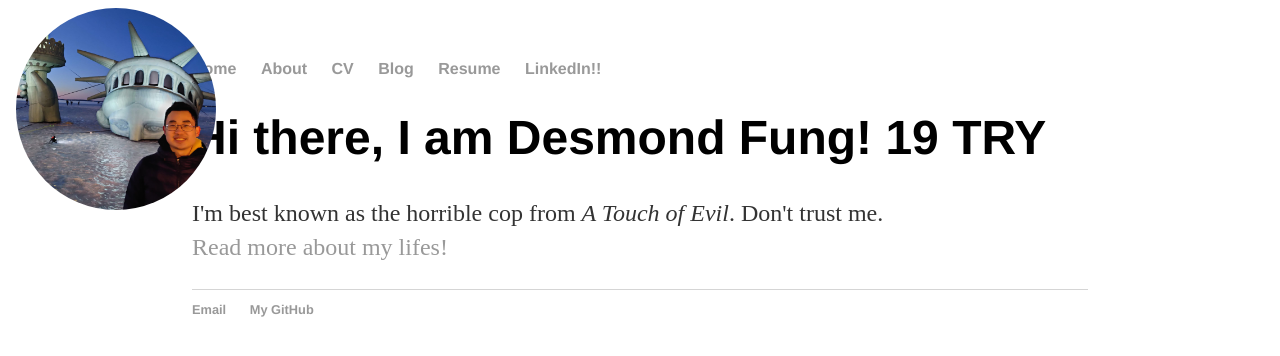
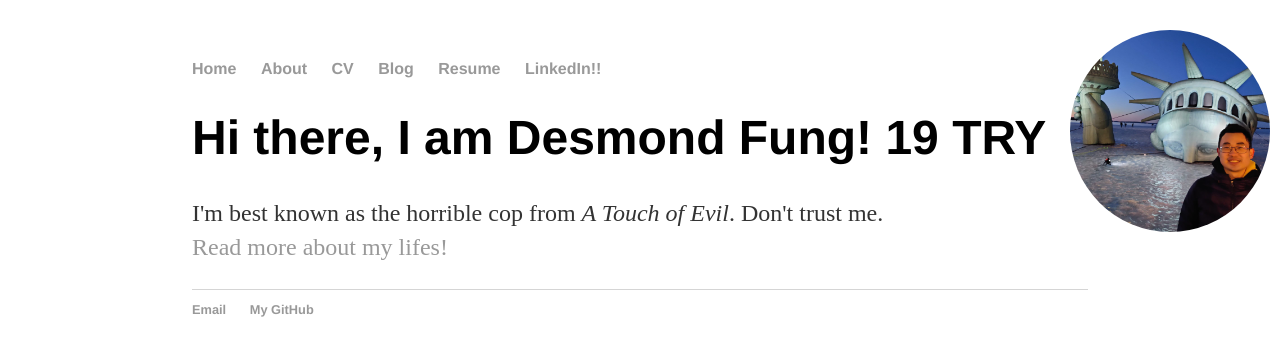
Before and after one commit to ddhangdd/ddhangdd.github.io, a Jekyll site: the page built from index.html, in a window 1280 px wide. Shown: the top 356 px of the page. Built offline with Jekyll 4.4.1, drawn with Linux system fonts in a browser that asks for light colours.

Commit message:
Update main.css

```diff
--- a/css/main.css
+++ b/css/main.css
@@ -27,8 +27,8 @@ h1 {
 
 .topleft {
   position: absolute;
-  top: 8px;
-  left: 16px;
+  top: 30px;
+  right: 10px;
 }
 
 p {
```
